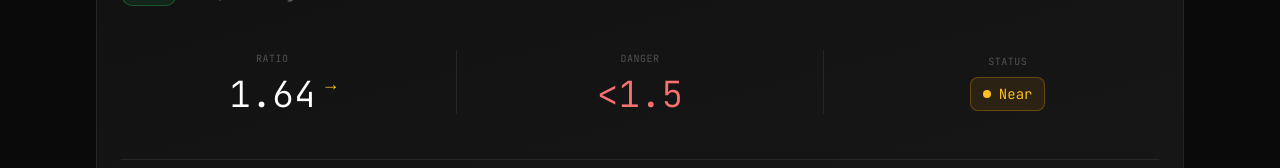
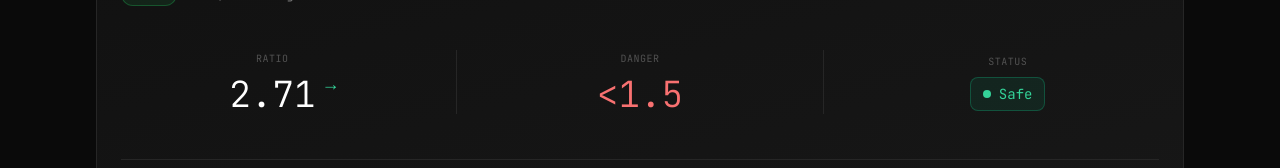
Before and after one commit to defi-naly/naly-dev, a Next.js app: page /home in a window 1280 px wide. Shown: the part 784-952 px from the top of the page. Built offline with nearby package versions, Linux system fonts and the light colour scheme; no server answers.

Commit message:
Use live API data for The Line card on home page
TheLineCard in BentoGrid now fetches live SPY/Gold ratio from /api/the-line
instead of displaying hardcoded values. Status indicator updates dynamically
based on the ratio.

Co-Authored-By: Claude Opus 4.5 <noreply@anthropic.com>

```diff
--- a/components/BentoGrid.js
+++ b/components/BentoGrid.js
@@ -1,5 +1,6 @@
 'use client';
 
+import { useState, useEffect } from 'react';
 import { motion } from 'framer-motion';
 import Link from 'next/link';
 import { ArrowUpRight, TrendingUp } from 'lucide-react';
@@ -279,7 +280,50 @@ function TheForkCard() {
 }
 
 // The Line - SPX/GOLD Regime Indicator
+const THRESHOLD = 1.5;
+
+function getLineStatus(ratio) {
+  if (ratio < THRESHOLD) return { label: 'CROSSED', color: 'red' };
+  if (ratio < THRESHOLD * 1.1) return { label: 'Near', color: 'amber' };
+  return { label: 'Safe', color: 'emerald' };
+}
+
 function TheLineCard() {
+  const [lineData, setLineData] = useState(null);
+  const [loading, setLoading] = useState(true);
+
+  useEffect(() => {
+    async function fetchLineData() {
+      try {
+        const response = await fetch('/api/the-line?range=1y');
+        if (response.ok) {
+          const data = await response.json();
+          setLineData(data);
+        }
+      } catch (error) {
+        console.error('Failed to fetch Line data:', error);
+      } finally {
+        setLoading(false);
+      }
+    }
+    fetchLineData();
+  }, []);
+
+  const ratio = lineData?.current?.ratio ?? null;
+  const status = ratio ? getLineStatus(ratio) : null;
+
+  const statusBgClass = status?.color === 'red' ? 'bg-red-500/10 border-red-500/30' :
+    status?.color === 'amber' ? 'bg-amber-500/10 border-amber-500/30' :
+    status?.color === 'emerald' ? 'bg-emerald-500/10 border-emerald-500/30' : 'bg-neutral-500/10 border-neutral-500/30';
+
+  const statusDotClass = status?.color === 'red' ? 'bg-red-400' :
+    status?.color === 'amber' ? 'bg-amber-400' :
+    status?.color === 'emerald' ? 'bg-emerald-400' : 'bg-neutral-400';
+
+  const statusTextClass = status?.color === 'red' ? 'text-red-400' :
+    status?.color === 'amber' ? 'text-amber-400' :
+    status?.color === 'emerald' ? 'text-emerald-400' : 'text-neutral-400';
+
   return (
     <BentoCard href="/tools/the-line" className="h-full p-4 sm:p-6 bg-gradient-to-br from-terminal-surface to-neutral-900 flex flex-col justify-between">
       {/* Top section */}
@@ -311,8 +355,10 @@ function TheLineCard() {
           <div className="text-center flex-1">
             <p className="text-neutral-600 font-mono text-[10px] uppercase tracking-wider mb-1 sm:mb-2">Ratio</p>
             <div className="relative inline-block">
-              <span className="text-2xl sm:text-4xl font-mono font-light text-white">1.64</span>
-              <span className="absolute -top-1 -right-4 sm:-right-6 text-amber-400 text-sm sm:text-lg">→</span>
+              <span className="text-2xl sm:text-4xl font-mono font-light text-white">
+                {loading ? '—' : ratio?.toFixed(2) ?? '—'}
+              </span>
+              <span className={`absolute -top-1 -right-4 sm:-right-6 text-sm sm:text-lg ${statusTextClass}`}>→</span>
             </div>
           </div>
 
@@ -331,9 +377,11 @@ function TheLineCard() {
           {/* Status */}
           <div className="text-center flex-1">
             <p className="text-neutral-600 font-mono text-[10px] uppercase tracking-wider mb-1 sm:mb-2">Status</p>
-            <span className="inline-flex items-center gap-1.5 sm:gap-2 px-2 py-1 sm:px-3 sm:py-1.5 bg-amber-500/10 border border-amber-500/30 rounded-lg">
-              <span className="w-1.5 h-1.5 sm:w-2 sm:h-2 rounded-full bg-amber-400" />
-              <span className="font-mono text-xs sm:text-sm text-amber-400">Near</span>
+            <span className={`inline-flex items-center gap-1.5 sm:gap-2 px-2 py-1 sm:px-3 sm:py-1.5 border rounded-lg ${statusBgClass}`}>
+              <span className={`w-1.5 h-1.5 sm:w-2 sm:h-2 rounded-full ${statusDotClass}`} />
+              <span className={`font-mono text-xs sm:text-sm ${statusTextClass}`}>
+                {loading ? '—' : status?.label ?? '—'}
+              </span>
             </span>
           </div>
         </div>
```
